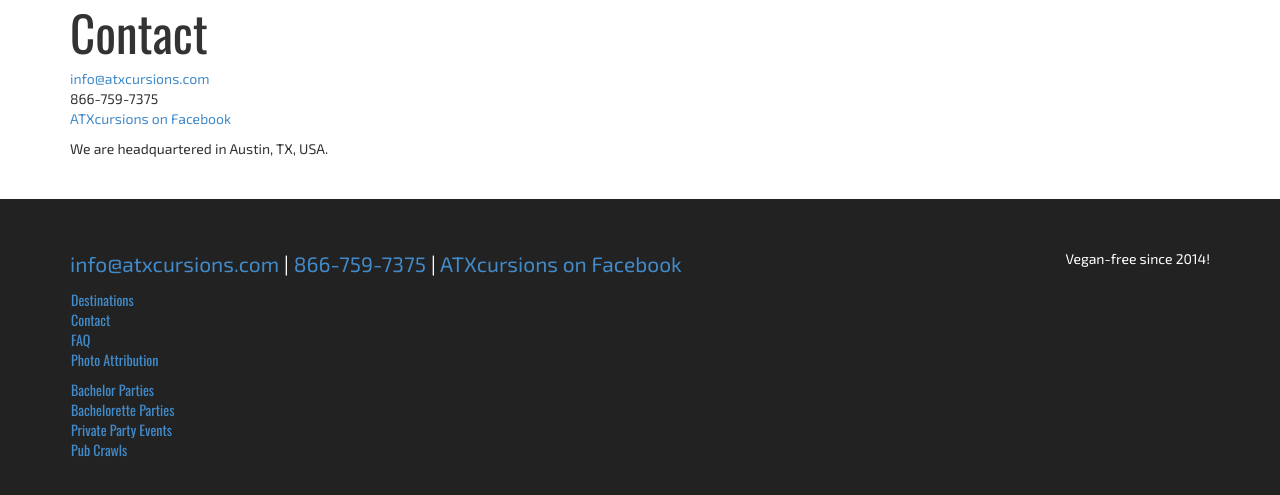
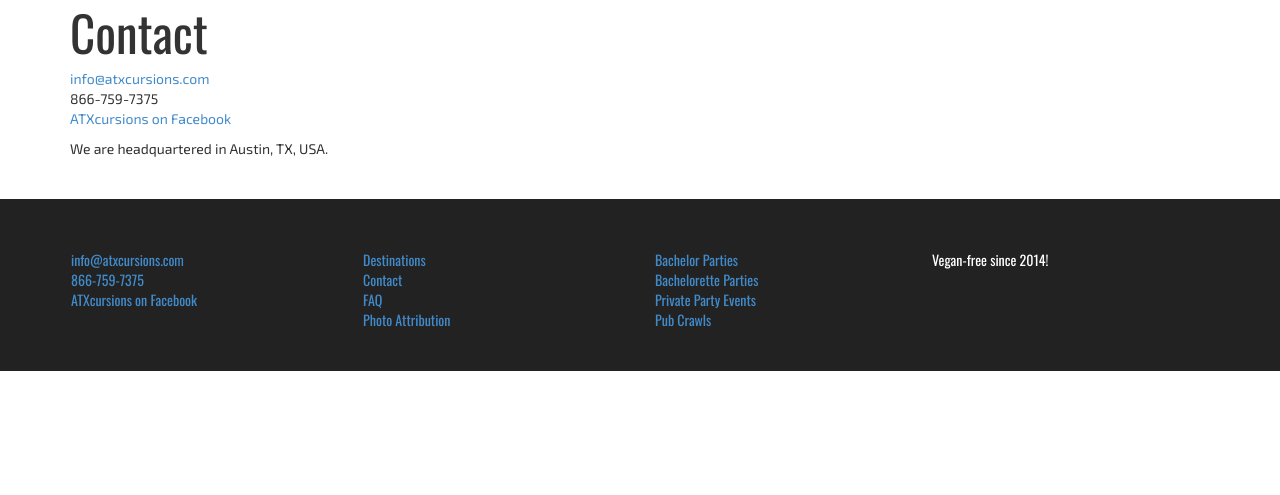
Before and after one commit to Gennovacap-Technology/axtcursions, a Jekyll site: the page built from contact.html, in a window 1280 px wide and 900 px high, scrolled down 787 px, cut to the strip 399-894 px from the top of the window. Built offline with Jekyll 4.4.1, drawn with Linux system fonts in a browser that asks for light colours; nearby versions of some CDN libraries; Markdown is read by kramdown in place of the engine named in the settings; after the commit the page ends 1557 px from its top, so only the background shows below that.

Commit message:
rearranging the footer and making it look better with columns

```diff
--- a/_layouts/default.html
+++ b/_layouts/default.html
@@ -66,47 +66,36 @@
       <!-- Site footer -->
       <div class="footer">
         <div class="container">
+          <nav class="navbar">
             <div class="row">
-            <div class="col-md-8">
-              <p class="contact"><a href='&#109;ailto&#58;%6&#57;%6Ef&#111;%4&#48;atx&#37;6&#51;ur%7&#51;i&#111;ns%&#50;E&#99;%&#54;F&#109;' onclick="ga('send', 'event', 'call to action', 'email us', 'footer link');">&#105;nfo&#64;at&#120;&#99;ursions&#46;com</a>
-                | <a href="tel:8667597375" onclick="ga('send', 'event', 'call to action', 'call us', 'footer link');">866-759-7375</a>
-                | <a href="https://www.facebook.com/atxcursions">ATXcursions on Facebook</a>
-              </p>
-
-              <!-- Begin MailChimp Signup Form -->
-              <!--
-              <p>
-              <div id="mc_embed_signup">
-              <form action="http://thehostelshuttle.us8.list-manage.com/subscribe/post?u=c15eb892343cc09422c756fe8&amp;id=a624b12f59" method="post" id="mc-embedded-subscribe-form" name="mc-embedded-subscribe-form" class="validate" target="_blank" novalidate>
-              	Want us to let you know about upcoming trips? Just let us know your <input type="email" value="" name="EMAIL" class="required email" id="mce-EMAIL" placeholder="email"> and <input type="text" value="" name="FNAME" class="" id="mce-FNAME" placeholder="name">
-              <div style="position: absolute; left: -5000px;"><input type="text" name="b_c15eb892343cc09422c756fe8_a624b12f59" tabindex="-1" value=""></div>
-              <input type="submit" value="Subscribe!" name="subscribe" id="mc-embedded-subscribe" class="button">
-
-
-              </form>
+                <div class="col-xs-3">
+                  <ul class="list-unstyled">
+                    <li><a href='&#109;ailto&#58;%6&#57;%6Ef&#111;%4&#48;atx&#37;6&#51;ur%7&#51;i&#111;ns%&#50;E&#99;%&#54;F&#109;' onclick="ga('send', 'event', 'call to action', 'email us', 'footer link');">&#105;nfo&#64;at&#120;&#99;ursions&#46;com</a></li>
+                    <li><a href="tel:8667597375" onclick="ga('send', 'event', 'call to action', 'call us', 'footer link');">866-759-7375</a></li>
+                    <li><a href="https://www.facebook.com/atxcursions">ATXcursions on Facebook</a></li>
+                  </ul>
                 </div>
-
-              </p>
-            -->
-                          <!--End mc_embed_signup-->
-
-              <nav class="navbar" role="navigation">
+                <div class="col-xs-3">
                   <ul class="list-unstyled">
                     <li><a href="/">Destinations</a></li>
                     <li><a href="/contact.html">Contact</a></li>
                     <li><a href="/faq.html">FAQ</a></li>
                     <li><a href="/attribution.html">Photo Attribution</a></li>
                   </ul>
+                </div>
+                <div class="col-xs-3">
                   <ul class="list-unstyled">
                     <li><a href="/bachelor-bachelorette-parties-austin.html">Bachelor Parties</a></li>
                     <li><a href="/bachelor-bachelorette-parties-austin.html">Bachelorette Parties</a></li>
                     <li><a href="/private-party-events.html">Private Party Events</a></li>
                     <li><a href="/pub-crawls.html">Pub Crawls</a></li>
                   </ul>
+                </div>
+                <div class="col-xs3">
+                  <div id=""><span  class="rotate">Vegan-free since 2014!, You must be this tall to ride, Can't stop won't stop since 2014, Say When., Gluten free since 2014</span></div>
+                </div>
+              </div>
               </nav>
-            </div>
-            <div class="col-md-4">
-              <div id="tagline"><span  class="rotate">Vegan-free since 2014!, You must be this tall to ride, Can't stop won't stop since 2014, Say When., Gluten free since 2014</span></div>
             </div>
           </div>
         </div>
```
Also changed, not shown: images/facebook/ovkgosc.jpg (added), 1 other file. Lines whose indentation alone changed are shown as unchanged.
